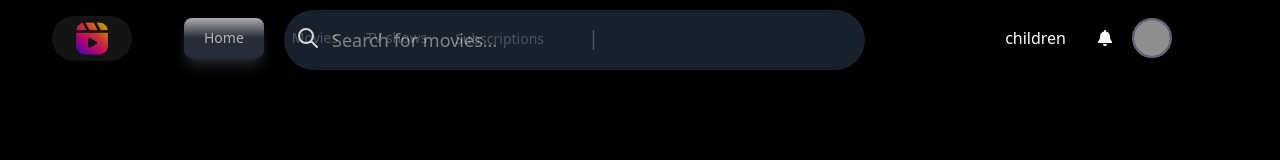
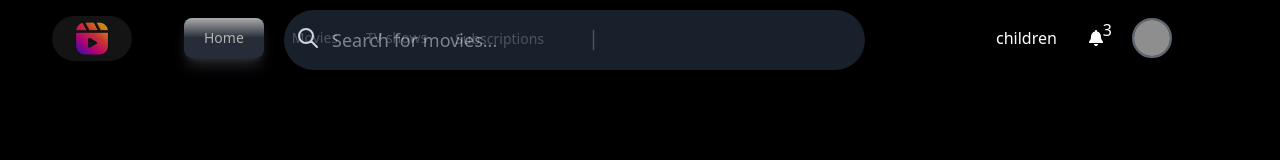
Before and after one commit to juniorjudy123/TypescriptMovieApp, a React (Vite) app: page /browse in a window 1280 px wide. Shown: the top 160 px of the page. Built offline with nearby package versions, Linux system fonts and the light colour scheme; no server answers; grey boxes are pictures that could not be loaded.

Commit message:
number notification added

```diff
--- a/src/components/HeaderComponent.tsx
+++ b/src/components/HeaderComponent.tsx
@@ -64,11 +64,12 @@ const HeaderComponent = ({
 				<li>
 					<Link className="font-sans text-md p-1 m-2">children</Link>
 				</li>
-				<li className="p-1 m-2">
+				<li className="p-1 m-2 flex ">
 					<FontAwesomeIcon
 						icon={faBell}
 						className="cursor-pointer hover:animate-ringing"
 					/>
+					<h2 className="-mt-3 font-sans">3</h2>
 				</li>
 
 				{/* Dropdown Button */}
--- a/src/pages/AllMoviesPage.tsx
+++ b/src/pages/AllMoviesPage.tsx
@@ -58,8 +58,8 @@ function App() {
 	// Filter movies based on the selected genre
 	// const filteredMovies =
 	// 	selectedGenre === "all"
-	// 		? movies
-	// 		: movies.filter((movie) => movie.genre === selectedGenre)
+	// 		? allMovies
+	// 		: allMovies.filter((movie) => movie.genre === selectedGenre)
 
 	// Calculate the total number of pages
 	const totalPages = Math.ceil(totalPage / 10)
```
